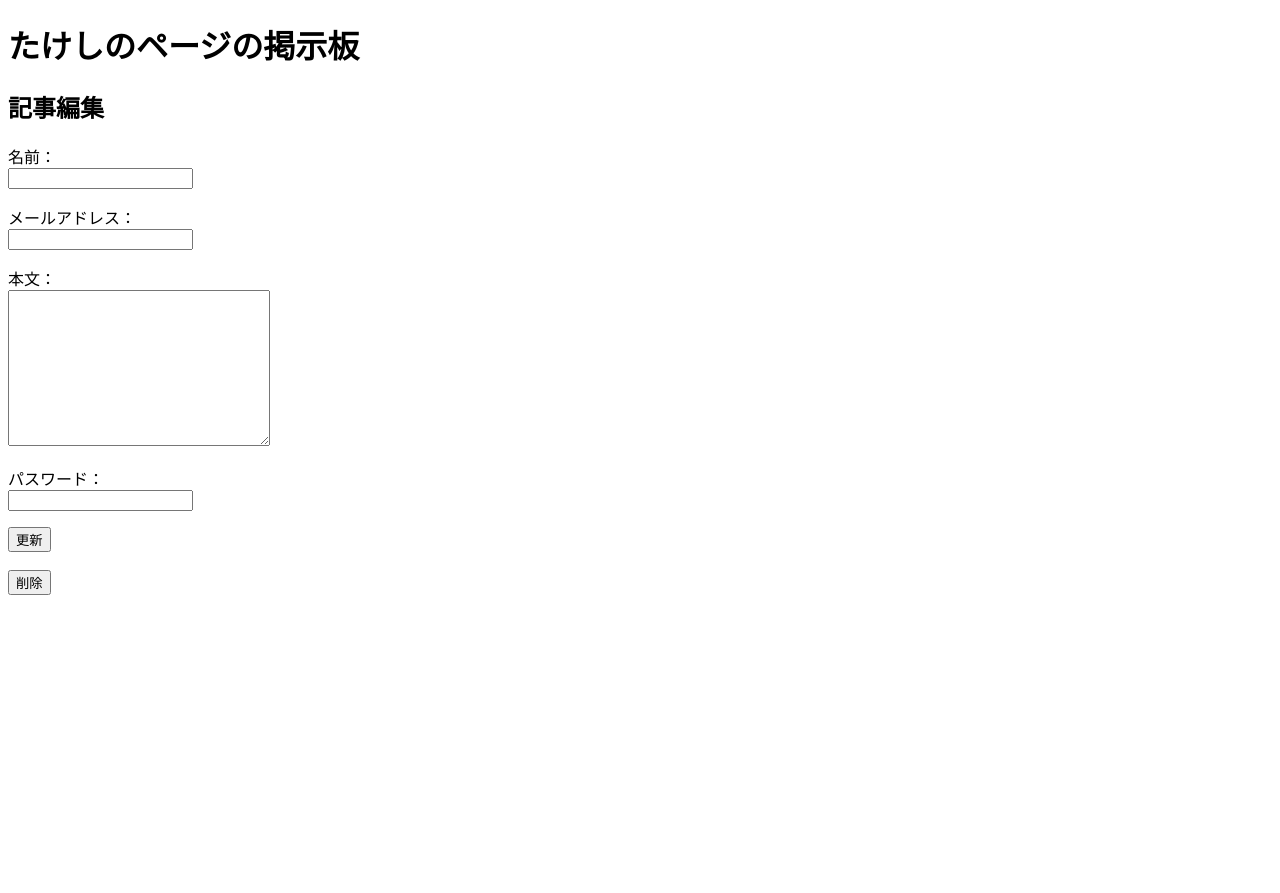
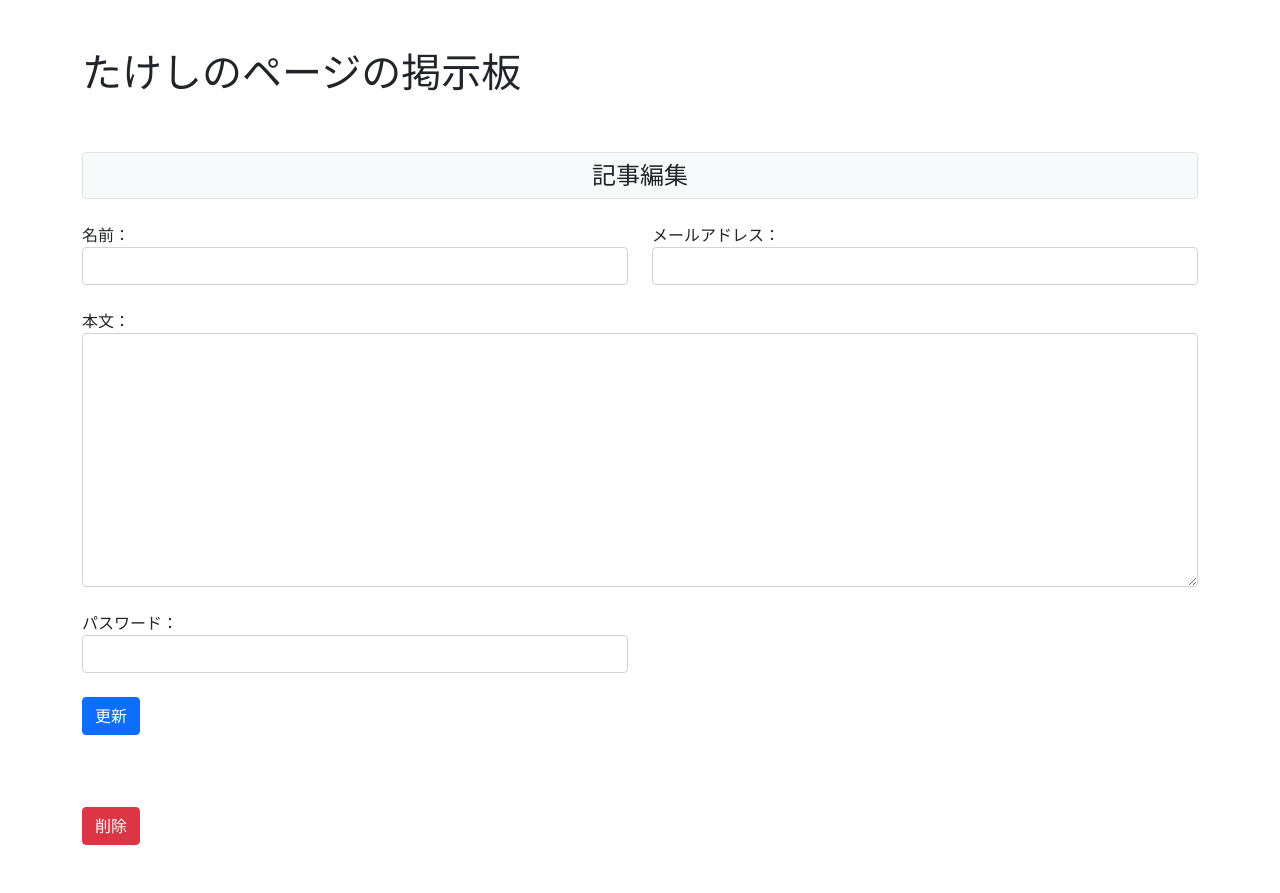
Before and after one commit to take5553/php-bbs, a PHP site: template view/edit.php in a window 1280 px wide. Before the commit the page ends 595 px from the top, so only its background shows below. Run offline with PHP 8.4, Linux system fonts and the light colour scheme; the template is opened without the code that fills it, so the values that code supplies are empty.

Commit message:
feat: 全体を整えた

```diff
--- a/view/edit.php
+++ b/view/edit.php
@@ -4,52 +4,70 @@
 <head>
     <meta charset="UTF-8">
     <title>たけしのページの掲示板</title>
+    <meta name="viewport" content="width=device-width, initial-scale=1">
+    <link href="https://cdn.jsdelivr.net/npm/bootstrap@5.0.0-beta1/dist/css/bootstrap.min.css" rel="stylesheet"
+        integrity="sha384-giJF6kkoqNQ00vy+HMDP7azOuL0xtbfIcaT9wjKHr8RbDVddVHyTfAAsrekwKmP1" crossorigin="anonymous">
 </head>
 
 <body>
+    <div class="container">
+
+        <div class="row my-5">
             <h1>たけしのページの掲示板</h1>
-    <h2>記事編集</h2>
+        </div>
+        <div class="row mb-3">
+            <div class="col">
+                <div class="bg-light py-2 h4 text-center border rounded">
+                    記事編集
+                </div>
+            </div>
+        </div>
+
         <!-- エラーメッセージ表示エリア -->
         <?php if (isset($errmsg)) :?>
-    <div class="errormsg">
-        <p><?php echo h($errmsg) ?>
-        </p>
+        <div class="errormsg alert alert-danger mb-5" role="alert">
+            <?php echo h($errmsg) ?>
         </div>
         <?php endif; ?>
         <!-- エラーメッセージ終了 -->
         <!-- 記事入力エリア -->
+            <div class="row">
                 <div class="input_area">
-        <form action="../index.php" method="post" id="post_form">
-            <p>
-                名前：<br>
-                <input type="text" name="name" id="name"
-                    value="<?php echo $reupdateFlag ? h($_SESSION['name']) : $edit_data->TheName() ;?>">
-            </p>
-            <p>
-                メールアドレス：<br>
-                <input type="email" name="email" id="email"
-                    value="<?php echo $reupdateFlag ? h($_SESSION['email']) : $edit_data->TheEmail() ?>">
-            </p>
-            <p>
-                本文：<br>
-                <textarea name="body" id="body" cols="30"
-                    rows="10"><?php echo h(preg_replace("/(\r\n|\n|\r)/", "\n", $reupdateFlag ? $_SESSION['body'] : $edit_data->TheBody())) ?></textarea>
-            </p>
-            <p>
-                パスワード：<br>
-                <input type="password" name="password" id="password">
-            </p>
-            <p>
+                    <form action="../index.php" method="post" id="post_form" class="mb-5">
+                        <div class="row mb-2 mb-sm-4">
+                            <div class="col-sm-6 mb-2 mb-sm-0">
+                                <label for="name">名前：</label>
+                                <input type="text" class="form-control" name="name" id="name" value="<?php echo $reupdateFlag ? h($_SESSION['name']) : $edit_data->TheName();?>">
+                            </div>
+                            <div class="col-sm-6">
+                                <label for="email">メールアドレス：</label>
+                                <input type="email" class="form-control" name="email" id="email" value="<?php echo $reupdateFlag ? h($_SESSION['email']) : $edit_data->TheEmail();?>">
+                            </div>
+                        </div>
+                        <div class="row mb-2 mb-sm-4">
+                            <div class="col-12"><label for="body">本文：</label></div>
+                            <div class="col-12"><textarea name="body" class="form-control" rows=10 id="body"><?php echo h(preg_replace("/(\r\n|\n|\r)/", "\n", $reupdateFlag ? $_SESSION['body'] : $edit_data->TheBody()));?></textarea></div>
+                        </div>
+                        <div class="row mb-4">
+                            <div class="col-12"><label for="password">パスワード：</label></div>
+                            <div class="col-6"><input type="password" class="form-control" name="password" id="password"></div>
                             <input type="hidden" name="id"
                                 value="<?php echo h($edit_data->TheId()) ?>">
                             <input type="hidden" name="token"
                                 value="<?php echo h(password_hash(session_id(), PASSWORD_DEFAULT)) ?>">
-                <button name="eventId" value="update">更新</button><br><br>
-                <button name="eventId" value="delete">削除</button>
-            </p>
+                        </div>
+                        <div class="mb-5">
+                            <button name="eventId" value="update" class="btn btn-primary mb-4">更新</button><br>
+                        </div>
+                        <button name="eventId" value="delete" class="btn btn-danger">削除</button>
                     </form>
                 </div>
+            </div>
         <!-- 記事入力エリア終了 -->
+    </div>
+    <script src="https://cdn.jsdelivr.net/npm/bootstrap@5.0.0-beta1/dist/js/bootstrap.bundle.min.js"
+        integrity="sha384-ygbV9kiqUc6oa4msXn9868pTtWMgiQaeYH7/t7LECLbyPA2x65Kgf80OJFdroafW" crossorigin="anonymous">
+    </script>
 </body>
 
 </html>
```
Also changed, not shown: view/post.php (+9 -4 lines). Lines whose indentation alone changed are shown as unchanged.
